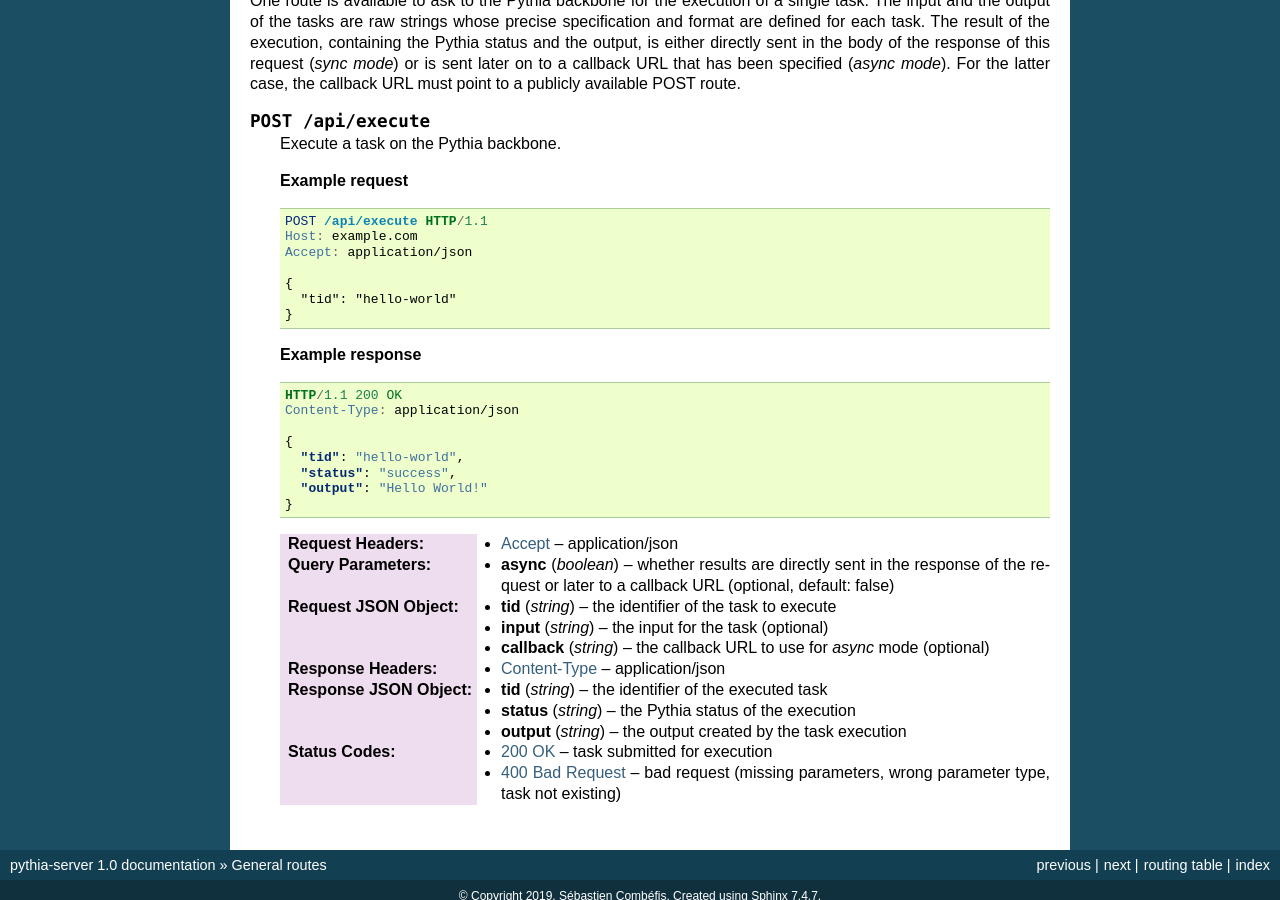
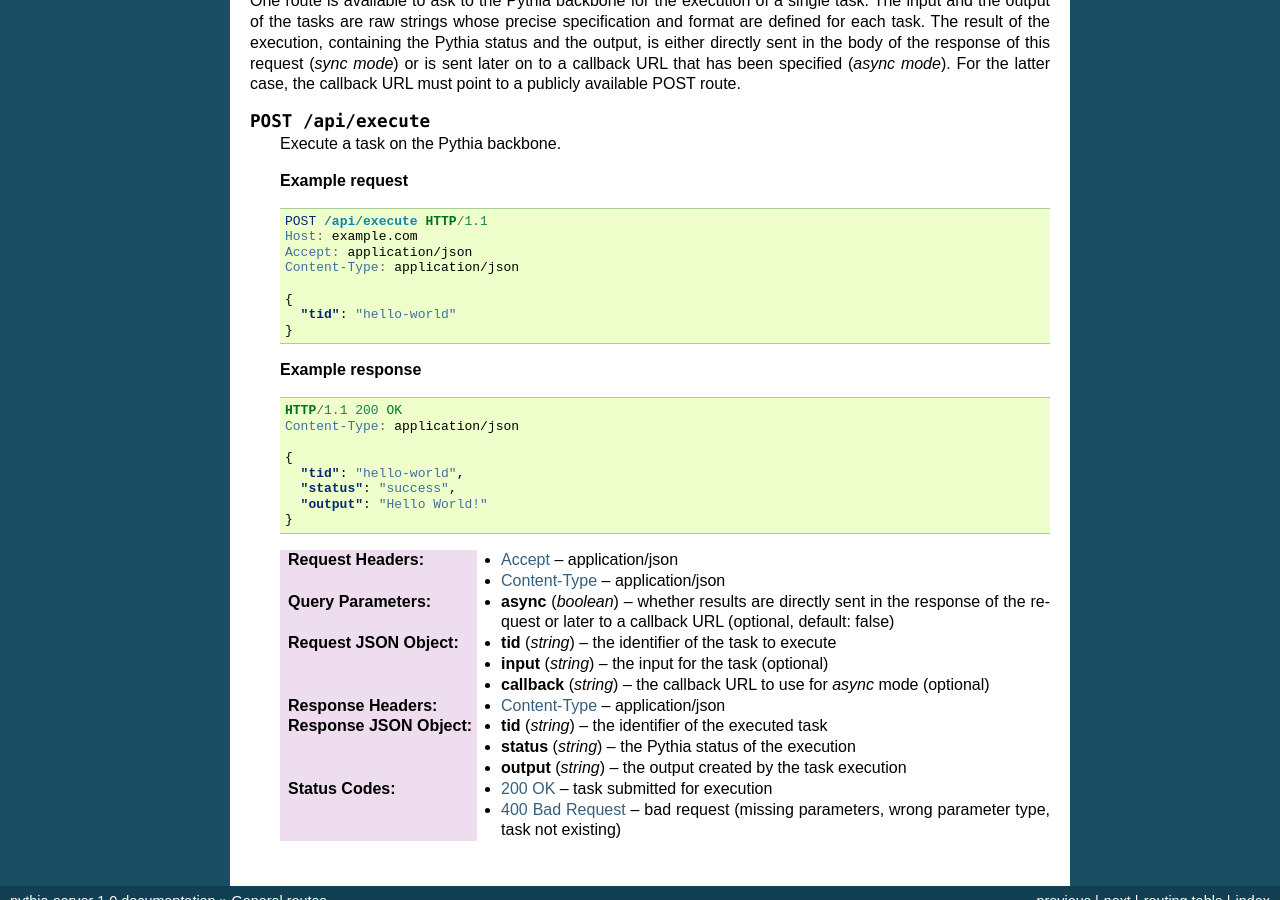
Before and after one commit to pythia-project/pythia-server, a Sphinx documentation site: the page built from docs/general.rst, in a window 1280 px wide and 900 px high, scrolled down 759 px. Built offline with Sphinx 7.4.7, drawn with Linux system fonts in a browser that asks for light colours.

Commit message:
Update docs examples
- Added Content-Type for operations with body

```diff
--- a/docs/general.rst
+++ b/docs/general.rst
@@ -58,6 +58,7 @@ One route is available to ask to the Pythia backbone for the execution of a sing
       POST /api/execute HTTP/1.1
       Host: example.com
       Accept: application/json
+      Content-Type: application/json
 
       {
         "tid": "hello-world"
@@ -77,6 +78,7 @@ One route is available to ask to the Pythia backbone for the execution of a sing
       }
 
    :reqheader Accept: application/json
+   :reqheader Content-Type: application/json
 
    :query boolean async: whether results are directly sent in the response of the request or later to a callback URL (optional, default: false)
 
```
